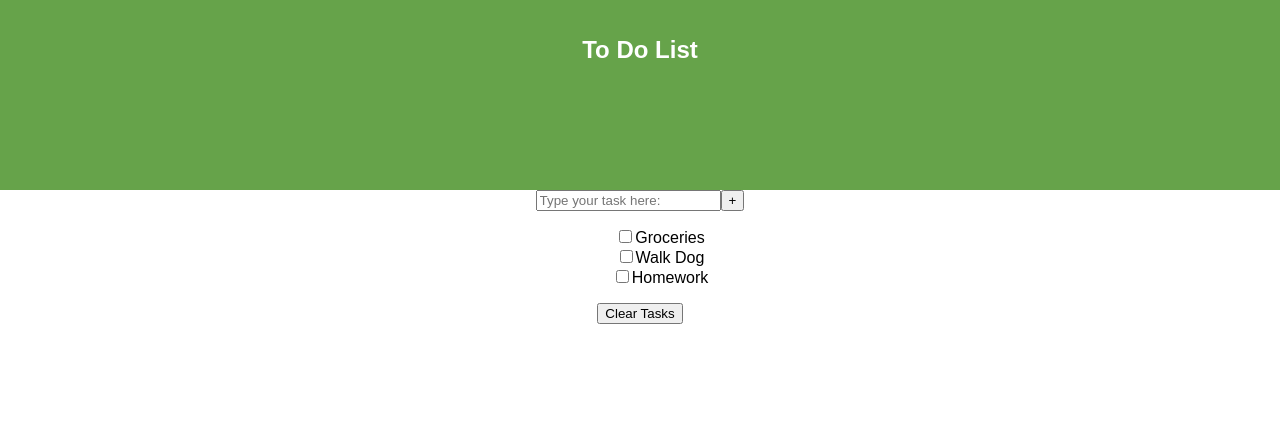
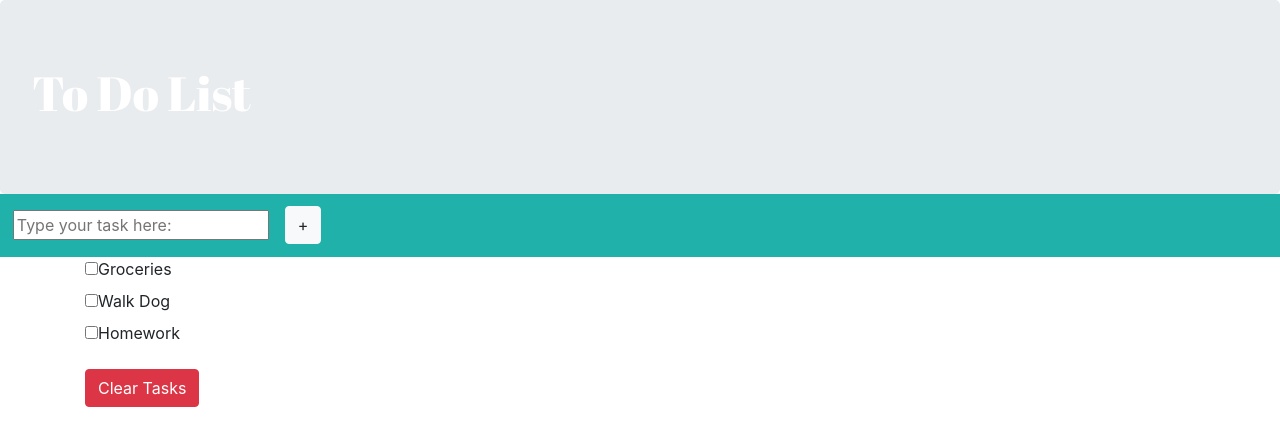
Before and after one commit to brunagarcia/ReactTodoApp_assignment5, a React (Create React App) app: page / in a window 1280 px wide. Shown: the top 446 px of the page. Built offline with nearby package versions, Linux system fonts and the light colour scheme.

Commit message:
style ok

```diff
--- a/package.json
+++ b/package.json
@@ -3,6 +3,9 @@
   "version": "0.1.0",
   "private": true,
   "dependencies": {
+    "bootstrap": "^4.0.0",
+    "jquery": "^3.3.1",
+    "popper": "^1.0.1",
     "react": "^16.2.0",
     "react-dom": "^16.2.0",
     "react-scripts": "1.1.1"
--- a/public/index.html
+++ b/public/index.html
@@ -8,6 +8,8 @@
       manifest.json provides metadata used when your web app is added to the
       homescreen on Android. See https://developers.google.com/web/fundamentals/engage-and-retain/web-app-manifest/
     -->
+    <link href="https://fonts.googleapis.com/css?family=Abril+Fatface" rel="stylesheet">
+
     <link rel="manifest" href="%PUBLIC_URL%/manifest.json">
     <link rel="shortcut icon" href="%PUBLIC_URL%/favicon.ico">
     <!--
--- a/src/App.css
+++ b/src/App.css
@@ -15,7 +15,9 @@
 }
 
 .App-title {
-  font-size: 1.5em;
+  color: white;
+  font-family: 'Abril Fatface', cursive;
+  font-size: 3em;
 }
 
 .App-intro {
@@ -33,8 +35,43 @@
 
 input[type=checkbox]:checked + label {
   text-decoration: line-through;
+  text-decoration-color: maroon;
 }
 
 ul{
   list-style-type: none;
 }
+
+.content{
+  padding: 0;
+}
+
+.input{
+  margin: 0;
+  padding: 1%;
+  background-color: lightseagreen;
+
+}
+
+.form{
+  align-self: center;
+
+  height: 2em;
+}
+
+.btn-light{
+  margin-left: 1em;
+}
+
+.btn-danger{
+  padding:0;
+}
+
+.list{
+  padding: 0%;
+  margin-left: 0%;
+}
+
+header.jumbotron {
+  margin-bottom: 0em;
+}
--- a/src/App.js
+++ b/src/App.js
@@ -10,6 +10,7 @@ class App extends Component {
     super(props);
 
     this.state = {
+      completeList: props.completeList,
       doneList: props.doneList,
       todosList: props.todosList
     };
@@ -23,7 +24,9 @@ class App extends Component {
       key: new Date().getTime()
     };
     this.setState({
-      todosList: this.state.todosList.concat(newTodoTemp)
+      todosList: this.state.todosList.concat(newTodoTemp),
+      newTodoTemp
+
     });
   };
 
@@ -38,37 +41,28 @@ class App extends Component {
     })
   }
 
-      //   this.setState({
-      //     doneList: this.state.doneList.concat(todo),
-
-      //   })
-      // }
-
-
-
   // Function to clean the todo list.
   //   check if the complete state are true, if yes, when click the button change to false.
   clearTodoFunc = () => {
     let result = this.state.todosList.filter(todo => todo.complete === true);
     let rest = this.state.todosList.filter(todo => todo.complete === false);
     this.setState({
+      completeList: this.state.todosList,
       doneList: this.state.doneList.concat(result),
       todosList: rest
     });
 
   }
 
-
-
   render() {
     return (
-      <div className="App">
+    <div>
         <NavHeader />
         <AddTodo pushTodo={this.pushTodo} />
         <ListTodos todosList={this.state.todosList}
           clearTodoFunc={this.clearTodoFunc}
           markDone={this.markDone}/>
-      </div>
+    </div>
     );
   }
 }
--- a/src/components/AddTodo.jsx
+++ b/src/components/AddTodo.jsx
@@ -13,24 +13,30 @@ export default class AddTodo extends Component{
   todoHandler = (event) => {
     this.setState({
       newTodo: event.target.value
+
     })
   }
 
+  //function to clear not working
+  // clearTextInput = () => {
+  //   this.setState({
+  //     newTodo: ''
+  //   })
+  // }
+
+
   render(){
 
-    return (
-      <div>
-        <input type="text"
-          onKeyUp={ (event) => {
-            this.todoHandler(event)}
-          }
-          placeholder="Type your task here:" />
+    return <form className="input form-inline align-self-center">
+        <input type="text" className="form-inline" onKeyUp={event => {
+            this.todoHandler(event)}} onClick={this.clearTextInput}
+           placeholder="Type your task here:" />
 
-          <button onClick={
-              () => {this.props.pushTodo(this.state.newTodo)}
-              }> +
-              </button>
-      </div>
-    )
+        <button type="button" className="btn btn-light form-inline" onClick={() => {
+            this.props.pushTodo(this.state.newTodo);
+          }}>
+          +
+        </button>
+      </form>;
   }
 }
--- a/src/components/ListTodos.jsx
+++ b/src/components/ListTodos.jsx
@@ -13,13 +13,15 @@ export default class ListTodos extends Component {
 
       })
 
-    return <div>
-        <ul>{listJSX}</ul>
-        <button onClick={() => {
-            this.props.clearTodoFunc();
-          }}>
-          Clear Tasks
-        </button>
-      </div>;
+    return (
+        <div className="container content">
+            <ul className="list">{listJSX}</ul>
+            <button className="btn btn-danger" onClick={() => {
+                this.props.clearTodoFunc();
+              }}>
+              Clear Tasks
+            </button>
+          </div>
+    )
   }
 }
--- a/src/components/NavHeader.jsx
+++ b/src/components/NavHeader.jsx
@@ -3,7 +3,7 @@ import React, { Component } from "react";
 export default class NavHeader extends Component{
   render(){
   return (
-          <header className="App-header">
+          <header className="jumbotron">
             <h1 className="App-title">To Do List</h1>
           </header>
       )
--- a/src/components/SingleTodo.jsx
+++ b/src/components/SingleTodo.jsx
@@ -5,7 +5,7 @@ export default class SingleTodo extends Component {
   render() {
     return (
       <li>
-        <input type="checkbox" onClick={() => {
+        <input type="checkbox" checked={this.props.todo.complete} onClick={() => {
               this.props.markDone(this.props.todo.key);
           }} />
         <label>
--- a/src/index.js
+++ b/src/index.js
@@ -3,6 +3,7 @@ import ReactDOM from 'react-dom';
 import './index.css';
 import App from './App';
 import registerServiceWorker from './registerServiceWorker';
+import "../node_modules/bootstrap/dist/css/bootstrap.min.css";
 
 //Database
 
@@ -28,6 +29,9 @@ const todosList = [
 const doneList = []
 
 
+const completeList = []
+
+
 ReactDOM.render(
   <App todosList={todosList} doneList={doneList} />,
   document.getElementById("root")
```
Also changed, not shown: 1 other file (tests, documents, lock files or other folders).
